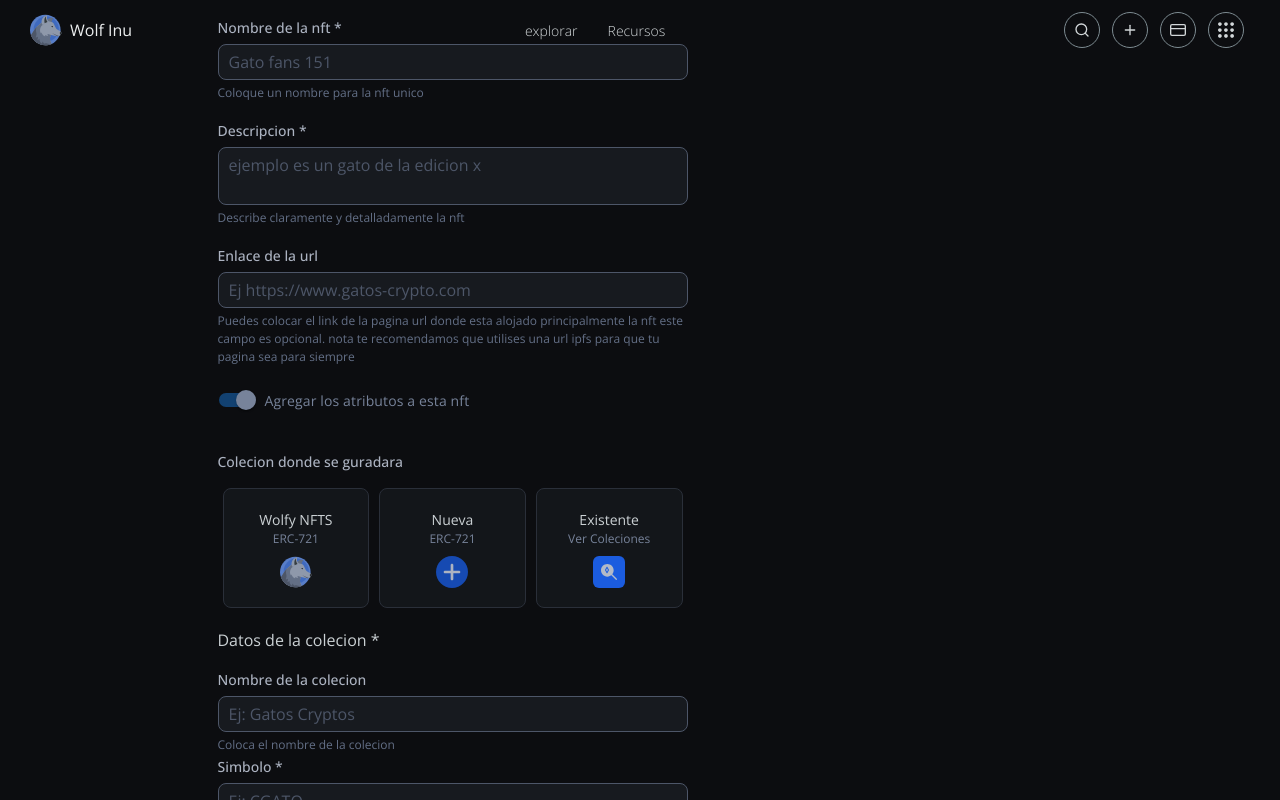
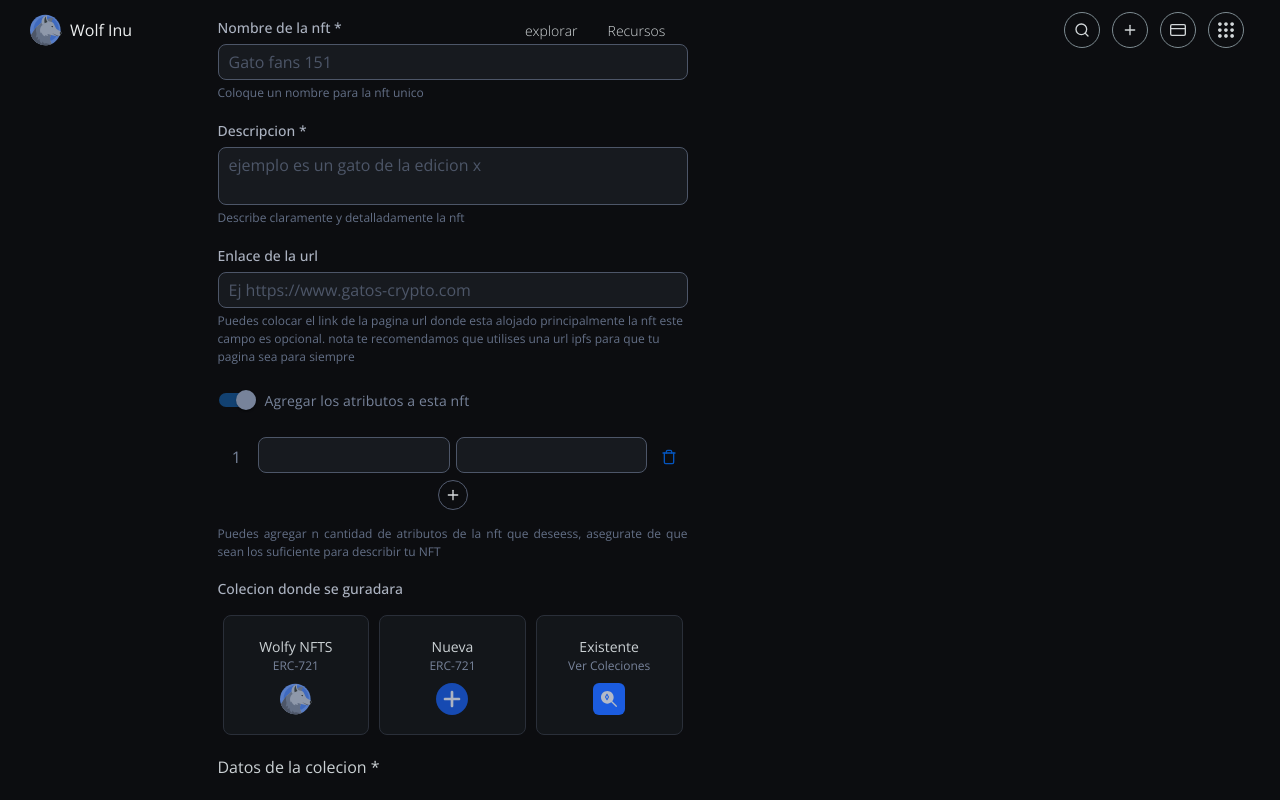
Before and after one commit to angeleesc/wolfy-marketplace-3.0-js, a React (Create React App) app: page /create-new-nft in a window 1280 px wide. Both pictures are taken after a click on the label "Agregar los atributos a esta nft". Shown: the part 748-1548 px from the top of the page. Built offline with nearby package versions, Linux system fonts and the light colour scheme.

Commit message:
maquetacion

```diff
--- a/src/components/form-controls/inputs/ArrayFieldsReactHookForm.jsx
+++ b/src/components/form-controls/inputs/ArrayFieldsReactHookForm.jsx
@@ -1,14 +1,35 @@
-import React from 'react'
-import "./styles/array-input.scss"
+import React from "react";
+import "./styles/array-input.scss";
+import { FiTrash, FiPlus } from "react-icons/fi";
+import { Tooltip } from "@mui/material";
 
-export default function ArrayFieldsReactHookForm() {
+export default function ArrayFieldsReactHookForm({ type = "text" }) {
   return (
-    <div className='array-fields-container' >
-        <div className='array-fiels-item' >
+    <div className="array-fields-container">
+      <div className="array-fiels-item">
+        <div className="Number-i">
+          <span>1</span>
+        </div>
         <div className="wolf-form-control">
-
+          <input type={type} className="wolf-form-control-text-input" />
         </div>
+        <div className="wolf-form-control">
+          <input type={type} className="wolf-form-control-text-input" />
         </div>
+        <div className="Number-i">
+          <Tooltip title="Eliminar">
+            <button>
+              <FiTrash />
+            </button>
+          </Tooltip>
+        </div>
+      </div>
+      <div className="add-buttom">
+        <button>
+          <FiPlus />
+        </button>
+      </div>
+      <p>Puedes agregar n cantidad de atributos de la nft que deseess, asegurate de que sean los suficiente para describir tu NFT </p>
     </div>
-  )
+  );
 }
--- a/src/components/form-controls/inputs/styles/array-input.scss
+++ b/src/components/form-controls/inputs/styles/array-input.scss
@@ -0,0 +1,83 @@
+.array-fields-container {
+    // background-color: red;
+
+    p {
+        color     : theme("colors.wolf-gray-light.500");
+        font-size : 12px;
+        text-align: justify;
+        display   : block;
+        margin-top: 15px;
+    }
+
+
+    .array-fiels-item {
+        display        : flex;
+        width          : 100%;
+        justify-content: center;
+        align-items    : center;
+        overflow       : hidden;
+    }
+
+    .wolf-form-control-text-input {
+        // background-color: red;
+        // width       : 120px;
+
+
+    }
+
+    .Number-i {
+        // background-color: red;
+        height         : 100%;
+        width          : 8%;
+        display        : flex;
+        justify-content: center;
+        align-items    : center;
+        font-size      : 16px;
+        color          : theme("colors.wolf-blue.500");
+
+        span {
+            font-size: 16px;
+        }
+
+        button {
+            // background-color: red;
+            width          : 24px;
+            height         : 24px;
+            display        : flex;
+            justify-content: center;
+            align-items    : center;
+        }
+    }
+
+    .wolf-form-control {
+        width  : 42%;
+        padding: 3px;
+
+
+
+    }
+
+    .add-buttom {
+        display        : flex;
+        justify-content: center;
+
+        button {
+            color          : theme("colors.wolf-gray.875");
+            width          : 30px;
+            height         : 30px;
+            display        : flex;
+            justify-content: center;
+            align-items    : center;
+            border-radius  : 50%;
+            border         : 1px solid theme("colors.wolf-gray-light.200");
+
+
+
+            &:focus {
+                outline: none;
+
+            }
+
+        }
+    }
+}
--- a/src/template/pages/Mint/style/botom-group-box.scss
+++ b/src/template/pages/Mint/style/botom-group-box.scss
@@ -1,6 +1,10 @@
 .boton-group-box {
     // background-color: red;
     padding         : 5px;
+
+    p{
+        color: theme("colors.wolf-off-blue.800");
+    }
 
     .botom-group-body {
         display        : flex;
```
Also changed, not shown: src/template/pages/Mint/MintNftForm.jsx (+2 -5 lines).
